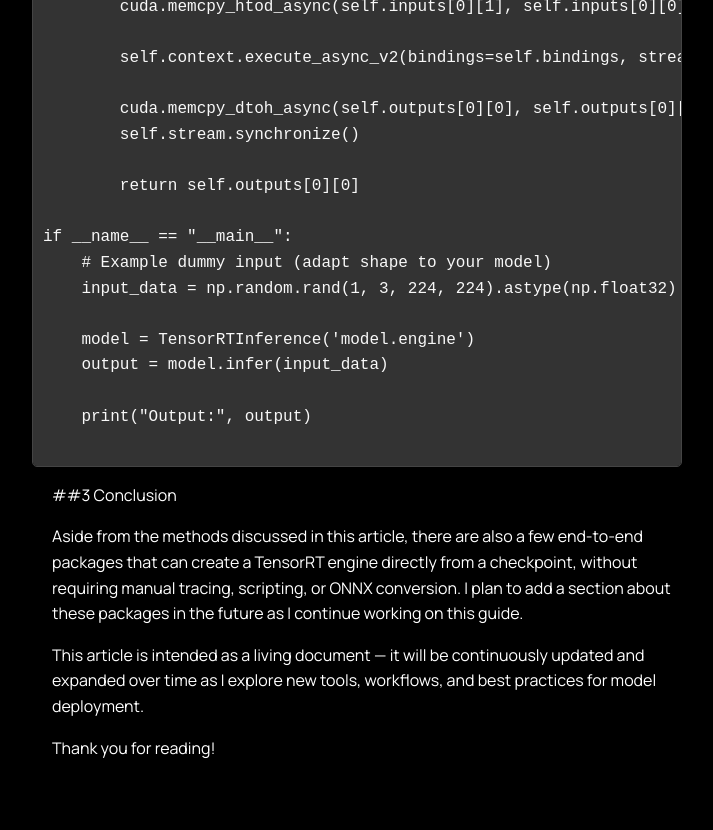
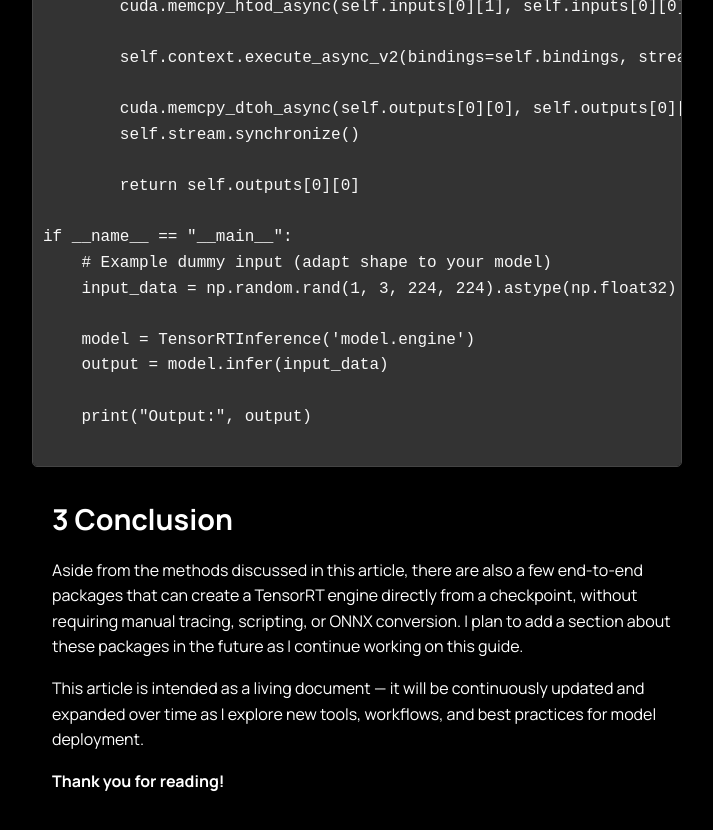
Before and after one commit to AnnaKopatko/AnnaKopatko.github.io, a Jekyll site: the page built from _posts/2023-10-12-Deployment-Guide.md, in a window 1280 px wide and 900 px high, scrolled down 25438 px. Shown: the top 830 px of the window, without its empty margins (283-996 px from the left). Built offline with Jekyll 4.4.1, drawn with Linux system fonts in a browser that asks for light colours.

Commit message:
working version, first draft

````diff
--- a/_posts/2023-10-12-Deployment-Guide.md
+++ b/_posts/2023-10-12-Deployment-Guide.md
@@ -789,11 +789,11 @@ if __name__ == "__main__":
 
 ```
 
-##3 Conclusion
+## 3 Conclusion
 
 Aside from the methods discussed in this article, there are also a few end-to-end packages that can create a TensorRT engine directly from a checkpoint, without requiring manual tracing, scripting, or ONNX conversion.
 I plan to add a section about these packages in the future as I continue working on this guide.
 
 This article is intended as a living document — it will be continuously updated and expanded over time as I explore new tools, workflows, and best practices for model deployment.
 
-Thank you for reading!
+**Thank you for reading!**
````
